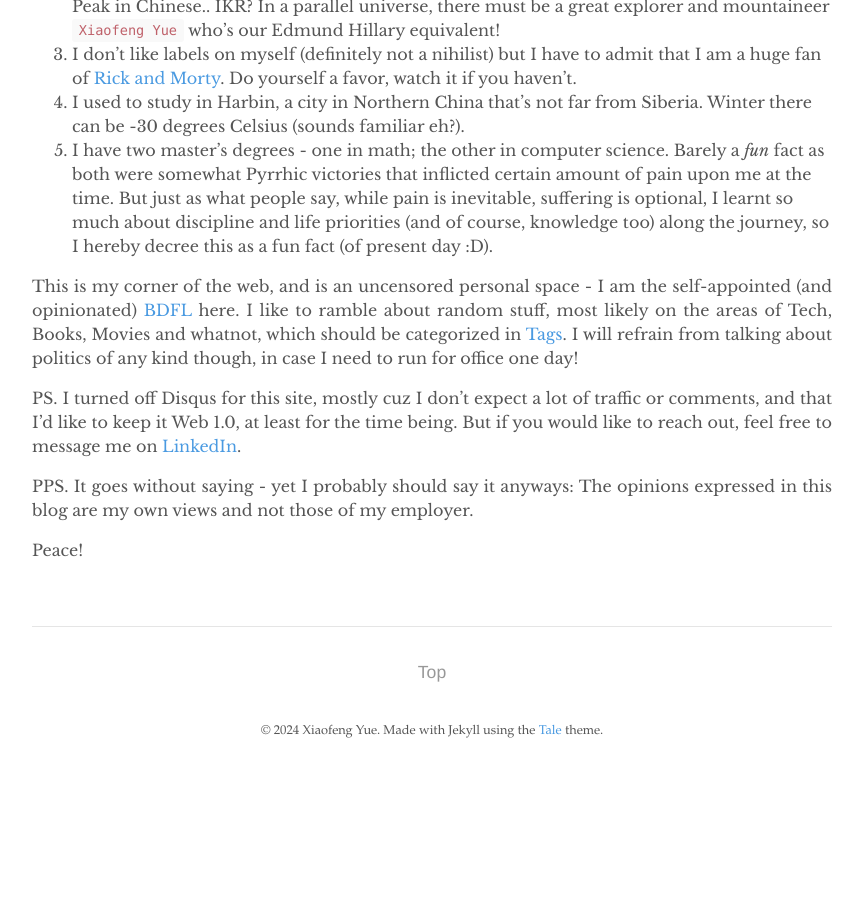
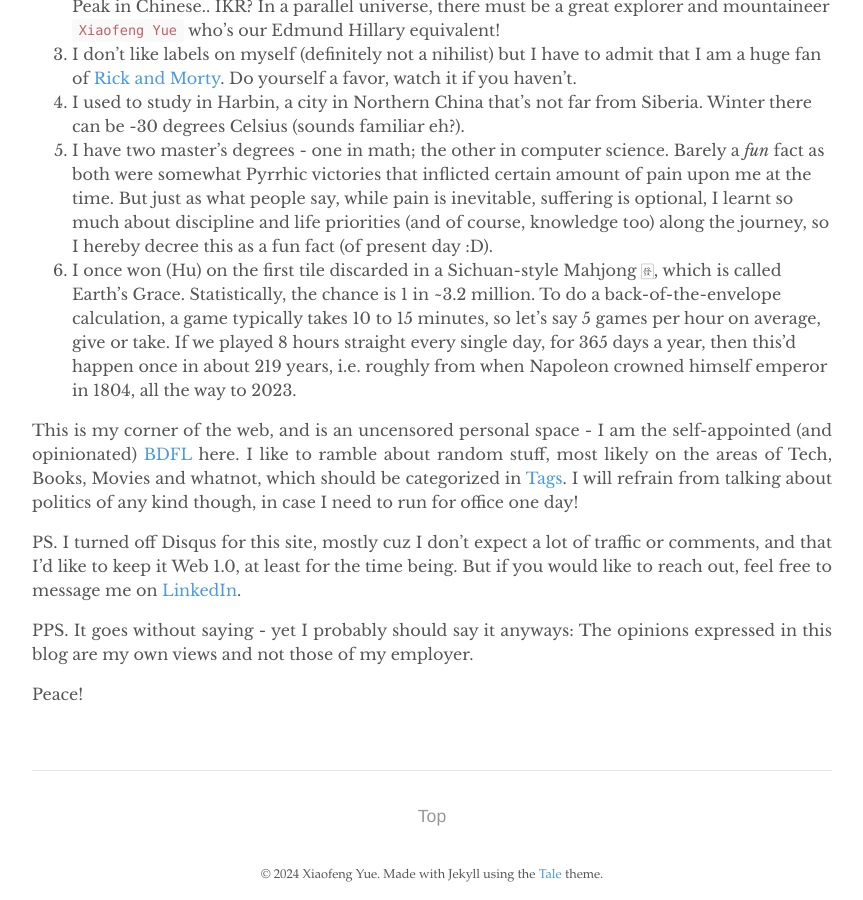
Before and after one commit to yuexiaofeng/yuexiaofeng.github.io, a Jekyll site: the page built from about.md, in a window 1280 px wide and 900 px high, scrolled down 1110 px. Shown: the whole window, without its empty margins (208-1071 px from the left). Built offline with Jekyll 4.4.1, drawn with Linux system fonts in a browser that asks for light colours; before the commit the page ends 1884 px from its top, so only the background shows below that.

Commit message:
added earths grace in mahjong to about

```diff
--- a/about.md
+++ b/about.md
@@ -20,6 +20,7 @@ Some fun facts about myself:
 3. I don't like labels on myself (definitely not a nihilist) but I have to admit that I am a huge fan of [Rick and Morty](https://www.imdb.com/title/tt2861424/){:target="_blank"}. Do yourself a favor, watch it if you haven't.
 4. I used to study in Harbin, a city in Northern China that's not far from Siberia. Winter there can be -30 degrees Celsius (sounds familiar eh?).
 5. I have two master's degrees - one in math; the other in computer science. Barely a *fun* fact as both were somewhat Pyrrhic victories that inflicted certain amount of pain upon me at the time. But just as what people say, while pain is inevitable, suffering is optional, I learnt so much about discipline and life priorities (and of course, knowledge too) along the journey, so I hereby decree this as a fun fact (of present day :D).
+6. I once won (Hu) on the first tile discarded in a Sichuan-style Mahjong 🀅, which is called Earth's Grace. Statistically, the chance is 1 in ~3.2 million. To do a back-of-the-envelope calculation, a game typically takes 10 to 15 minutes, so let's say 5 games per hour on average, give or take. If we played 8 hours straight every single day, for 365 days a year, then this'd happen once in about 219 years, i.e. roughly from when Napoleon crowned himself emperor in 1804, all the way to 2023.
 
 This is my corner of the web, and is an uncensored personal space - I am the self-appointed (and opinionated) [BDFL](https://en.wikipedia.org/wiki/Benevolent_dictator_for_life){:target="_blank"} here. I like to ramble about random stuff, most likely on the areas of Tech, Books, Movies and whatnot, which should be categorized in <a href="/tags">Tags</a>. I will refrain from talking about politics of any kind though, in case I need to run for office one day!
 
```
